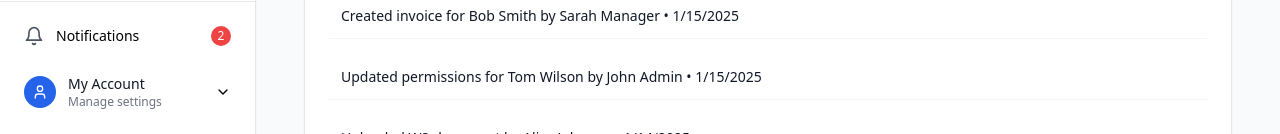
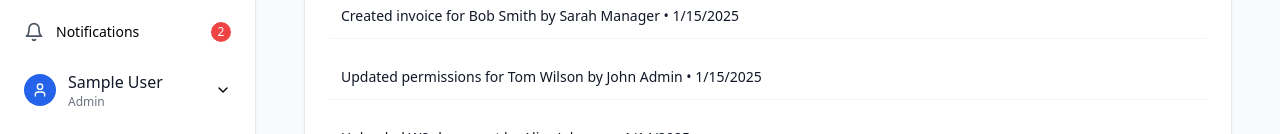
Before and after one commit to syedsmuzakkir/taxportal_admin, a React (Vite) app: page /overview in a window 1280 px wide. Shown: the part 666-800 px from the top of the page. Built offline with nearby package versions, Linux system fonts and the light colour scheme; sample sign-in values are in the browser's storage.

Commit message:
fixed logout and showing who logged in

```diff
--- a/src/components/Sidebar.jsx
+++ b/src/components/Sidebar.jsx
@@ -31,7 +31,7 @@ const taxReturnStatuses = [
 
 export default function Sidebar({ collapsed, onToggle }) {
   const location = useLocation();
-  const { user } = useAuth();
+  const { user, logout } = useAuth();
   const { can } = usePermissions();
   const [taxReturnsExpanded, setTaxReturnsExpanded] = useState(false);
 
@@ -135,6 +135,8 @@ const handleStatusClick = (status) => {
         <div>
           <h1 className="text-lg font-bold text-gray-900">TaxPortal</h1>
           {/* <p className="text-xs text-gray-500">Demo</p> */}
+           {/* <div className="font-medium text-gray-900">{user?.name}</div>
+            <div className="text-xs text-gray-500 capitalize">{user?.role}</div> */}
         </div>
       </div>
     )}
@@ -259,8 +261,11 @@ const handleStatusClick = (status) => {
                     <User className="w-4 h-4 text-white" />
                   </div>
                   <div className="text-left">
-                    <div className="text-sm font-medium text-gray-900">My Account</div>
-                    <div className="text-xs text-gray-500">Manage settings</div>
+                    {/* <div className="text-sm font-medium text-gray-900">My Account</div>
+                    <div className="text-xs text-gray-500">Manage settings</div> */}
+
+                     <div className="font-medium text-gray-900">{user?.name}</div>
+            <div className="text-xs text-gray-500 capitalize">{user?.role}</div>
                   </div>
                 </div>
                 <ChevronDown className={`w-4 h-4 transition-transform ${showUserMenu ? 'rotate-180' : ''}`} />
```
